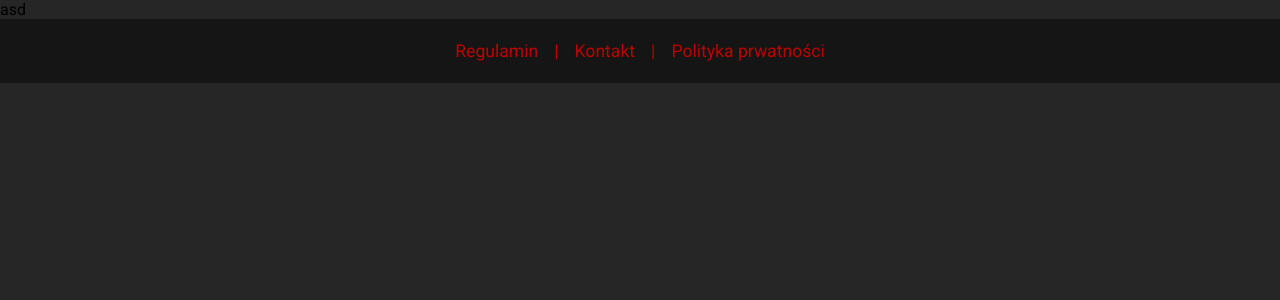
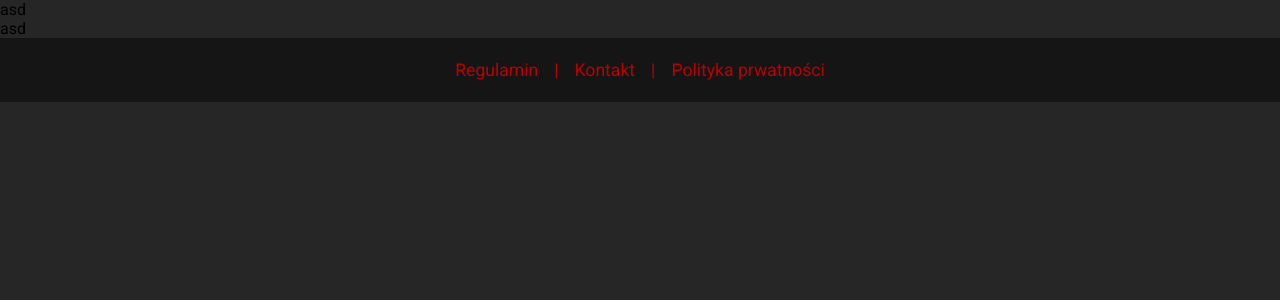
Before and after one commit to bdttd000/IO-project, a PHP site: page / in a window 1280 px wide. Shown: the part 64-364 px from the top of the page. Run offline with PHP 8.4, Linux system fonts and the light colour scheme.

Commit message:
initial commit

```diff
--- a/public/views/mainPage.php
+++ b/public/views/mainPage.php
@@ -16,6 +16,7 @@ $userIsAuthenticated = $SessionController::isLogged() === "true";
 <body>
     <?php include("public/views/components/navbar.php"); ?>
     <div>asd</div>
+    <div>asd</div>
     <?php include("public/views/components/footer.php"); ?>
 </body>
 
```
